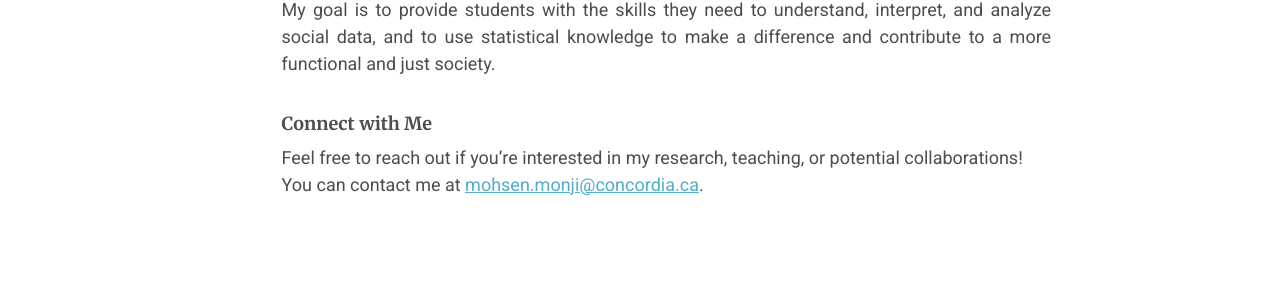
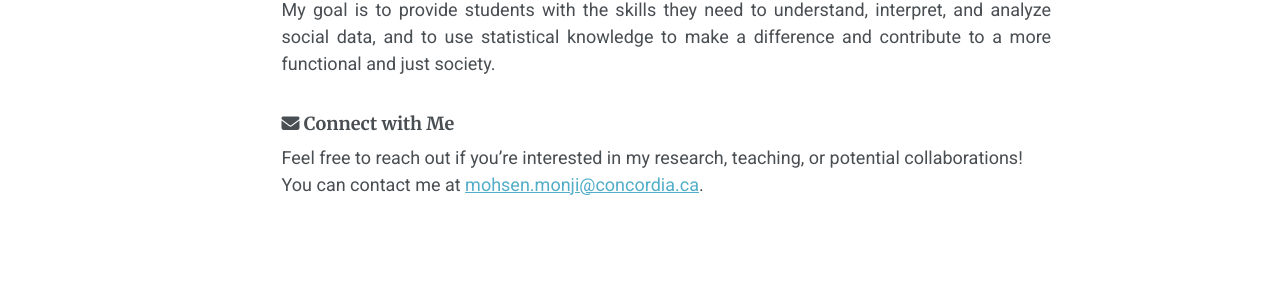
Before and after one commit to Mohsnmonji/mohsnmonji.github.io, a Jekyll site: the page built from _pages/about.md, in a window 1280 px wide. Shown: the part 577-882 px from the top of the page. Built offline with Jekyll 4.4.1, drawn with Linux system fonts in a browser that asks for light colours.

Commit message:
Update about.md

```diff
--- a/_pages/about.md
+++ b/_pages/about.md
@@ -17,6 +17,6 @@ My **methodological interests** include quantitative research methods, survey me
 As a university lecturer, I teach **Sociology of Health**, **Quantitative Research Methods**, **Survey Methodology**, and **Applied Social Statistics**. In my courses, I integrate **experiential learning** to connect students with real-world applications of quantitative methods and statistical modeling. My goal is to provide students with the skills they need to understand, interpret, and analyze social data, and to use statistical knowledge to make a difference and contribute to a more functional and just society.
 
 
-### Connect with Me
+### <i class="fas fa-envelope"></i> Connect with Me
 Feel free to reach out if you're interested in my research, teaching, or potential collaborations!
 You can contact me at [mohsen.monji@concordia.ca](mailto:mohsen.monji@concordia.ca).
```
